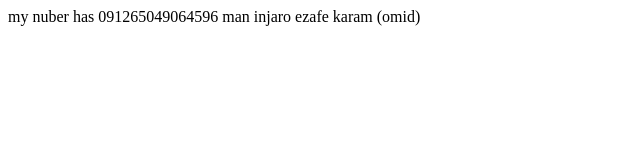
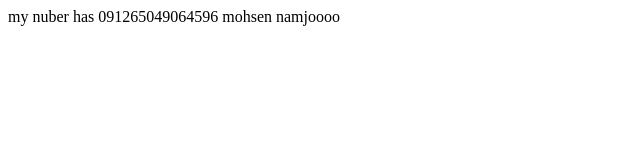
Before and after one commit to payamakcenter/payamakcenter, a plain HTML site: page connect.html in a window 1280 px wide. Shown: the whole page, without its empty margins (0-640 px from the left). Drawn offline with Linux system fonts and the light colour scheme.

Commit message:
Update connect.html

```diff
--- a/connect.html
+++ b/connect.html
@@ -1,4 +1,4 @@
 <html>
 my nuber has 091265049064596
-  man injaro ezafe karam (omid)
+  mohsen namjoooo
 </html>
```
